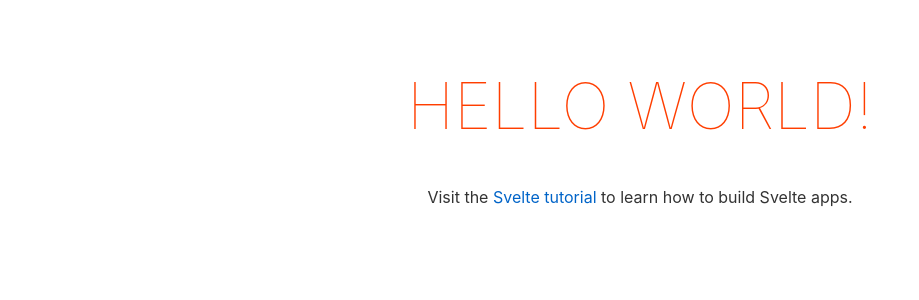
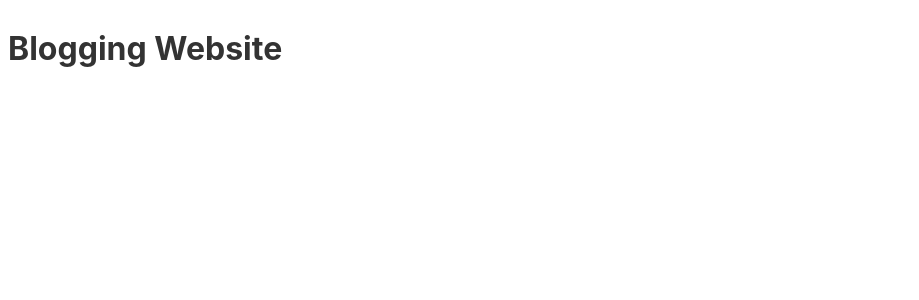
Before and after one commit to anoubluvz/svelte-supabase-auth, a Svelte app: page / in a window 1280 px wide. Shown: the top 300 px of the page, without its empty margins (0-919 px from the left). Built offline with nearby package versions, Linux system fonts and the light colour scheme.

Commit message:
Update app

```diff
--- a/src/App.svelte
+++ b/src/App.svelte
@@ -1,30 +1,3 @@
-<script>
-	export let name;
-</script>
-
 <main>
-	<h1>Hello {name}!</h1>
-	<p>Visit the <a href="https://svelte.dev/tutorial">Svelte tutorial</a> to learn how to build Svelte apps.</p>
+	<h1>Blogging Website</h1>
 </main>
-
-<style>
-	main {
-		text-align: center;
-		padding: 1em;
-		max-width: 240px;
-		margin: 0 auto;
-	}
-
-	h1 {
-		color: #ff3e00;
-		text-transform: uppercase;
-		font-size: 4em;
-		font-weight: 100;
-	}
-
-	@media (min-width: 640px) {
-		main {
-			max-width: none;
-		}
-	}
-</style>
--- a/src/main.js
+++ b/src/main.js
@@ -1,10 +1,7 @@
 import App from './App.svelte';
 
 const app = new App({
-	target: document.body,
-	props: {
-		name: 'world'
-	}
+	target: document.body
 });
 
 export default app;
```
Also changed, not shown: 1 other file (tests, documents, lock files or other folders).
